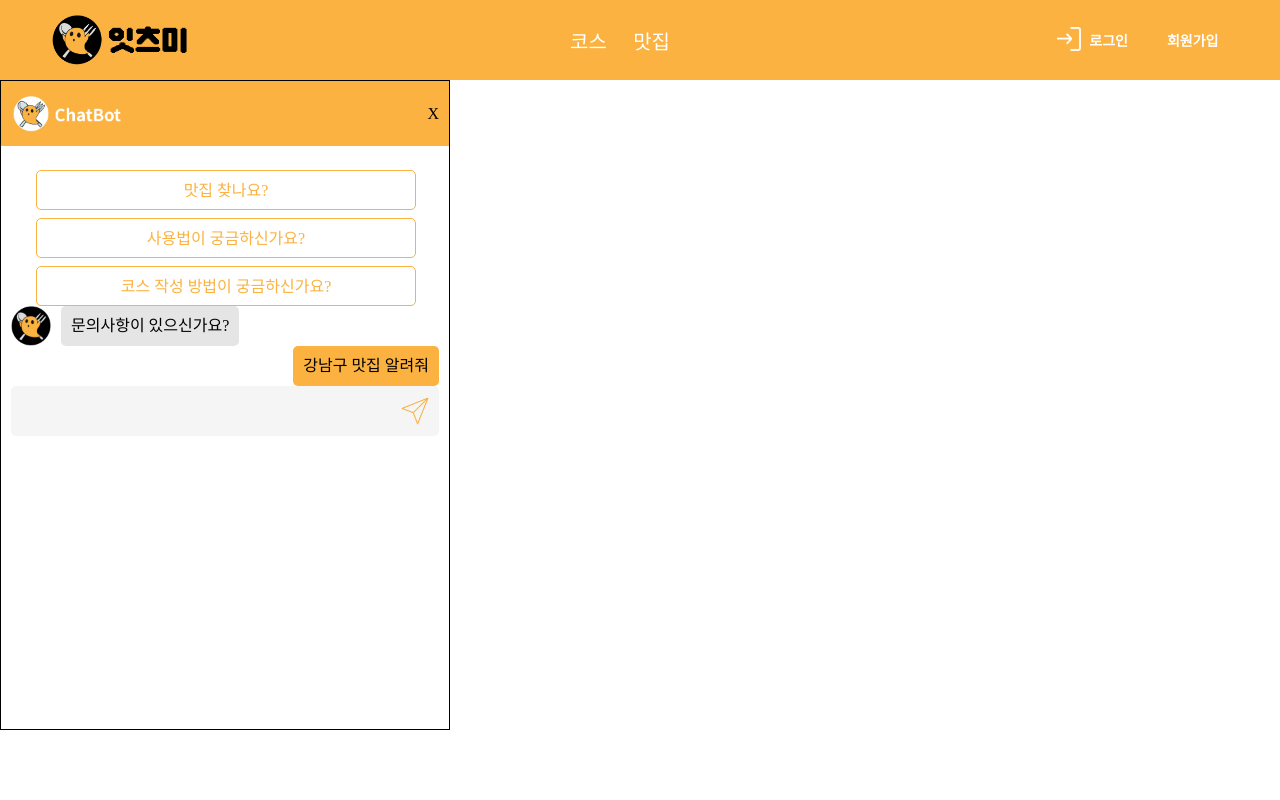
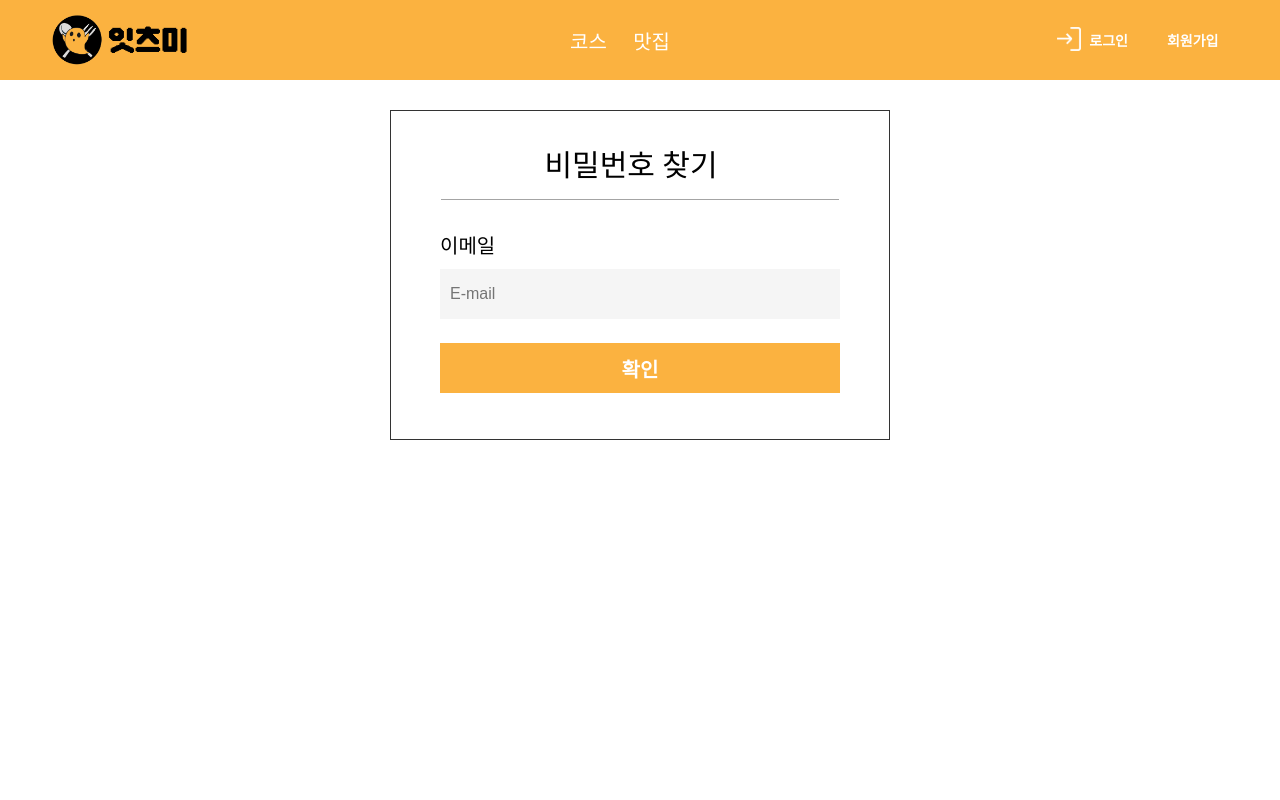
Before and after one commit to zeon8080/seb11_team03_client, a Next.js app: page /eatsMe/passwordSearch in a window 1280 px wide. Before the commit this address had no page. Shown: the top 800 px of the page. Built offline with nearby package versions, Linux system fonts and the light colour scheme.

Commit message:
[Design]_#57_passwordSearch_UI

```diff
--- /dev/null
+++ b/pages/eatsMe/passwordSearch/index.tsx
@@ -0,0 +1,6 @@
+import PasswordSearch from "../../../src/components/units/eatsMe/passwordSearch/passwordSearch";
+
+export default function PasswordSearchPage ():JSX.Element {
+
+    return <PasswordSearch/>
+}
--- a/src/components/commons/layout/index.tsx
+++ b/src/components/commons/layout/index.tsx
@@ -24,7 +24,7 @@ export default function Layout(props: ILayoutPros): JSX.Element {
   return (
     <Container>
       <LayoutHeader />
-      <Chatbot />
+      {/* <Chatbot /> */}
       {!hiddenCss ? (
         <LayoutBody>{props.children}</LayoutBody>
       ) : (
--- /dev/null
+++ b/src/components/units/eatsMe/passwordSearch/middle/passwordSearchMiddle.tsx
@@ -0,0 +1,31 @@
+import { yupResolver } from "@hookform/resolvers/yup";
+import { useForm } from "react-hook-form";
+import * as S from "./passwordSearchMiddleStyles";
+import { schema } from "./passwordSearchMiddleValidation";
+
+export default function PasswordSearchMiddle(): JSX.Element {
+  const { register, formState, handleSubmit } = useForm({
+    resolver: yupResolver(schema),
+    mode: "onChange",
+  });
+
+  const onClickSearch = (): void => {};
+
+  return (
+    <form onSubmit={handleSubmit(onClickSearch)}>
+      <S.Container>
+        <S.Wrapper>
+          <S.Title>비밀번호 찾기</S.Title>
+          <S.DivideLine></S.DivideLine>
+
+          <S.EmailBox>
+            <span>이메일</span>
+            <input type="text" {...register("email")} placeholder="E-mail" />
+            <p>{formState.errors.email?.message}</p>
+          </S.EmailBox>
+          <S.SearchBtn>확인</S.SearchBtn>
+        </S.Wrapper>
+      </S.Container>
+    </form>
+  );
+}
--- /dev/null
+++ b/src/components/units/eatsMe/passwordSearch/middle/passwordSearchMiddleStyles.ts
@@ -0,0 +1,66 @@
+import styled from "@emotion/styled";
+
+export const Container = styled.div`
+  display: flex;
+  flex-direction: column;
+  justify-content: center;
+  align-items: center;
+`;
+
+export const Wrapper = styled.div`
+  display: flex;
+  flex-direction: column;
+  align-items: center;
+  width: 500px;
+  padding: 30px 50px;
+  background-color: white;
+  border: 1px solid #333333;
+`;
+
+export const Title = styled.div`
+  display: flex;
+  flex-direction: row;
+  align-items: flex-end;
+  font-size: 30px;
+  margin-right: 18px;
+`;
+
+export const DivideLine = styled.div`
+  width: 100%;
+  border-bottom: 1px solid #a4a4a4;
+  margin: 14px 0 30px 0;
+`;
+
+export const EmailBox = styled.div`
+  display: flex;
+  flex-direction: column;
+  margin-bottom: 20px;
+
+  > span {
+    font-size: 20px;
+  }
+
+  > input {
+    width: 400px;
+    height: 50px;
+    margin-top: 10px;
+    padding: 10px;
+  }
+
+  > p {
+    color: #fa5c37;
+    font-size: 12px;
+    margin: 2px 0;
+  }
+`;
+
+export const SearchBtn = styled.button`
+  width: 400px;
+  height: 50px;
+  margin-bottom: 16px;
+  font-size: 20px;
+  font-weight: bold;
+  color: white;
+  background-color: #fbb240;
+  cursor: pointer;
+`;
--- /dev/null
+++ b/src/components/units/eatsMe/passwordSearch/middle/passwordSearchMiddleValidation.ts
@@ -0,0 +1,8 @@
+import * as yup from "yup";
+
+export const schema = yup.object({
+  email: yup
+    .string()
+    .email("이메일 형식이 아닙니다.")
+    .required("이메일은 필수입니다."),
+});
--- /dev/null
+++ b/src/components/units/eatsMe/passwordSearch/passwordSearch.tsx
@@ -0,0 +1,7 @@
+import PasswordSearchMiddle from "./middle/passwordSearchMiddle";
+
+export default function PasswordSearch ():JSX.Element {
+
+
+    return <PasswordSearchMiddle />
+}
```
